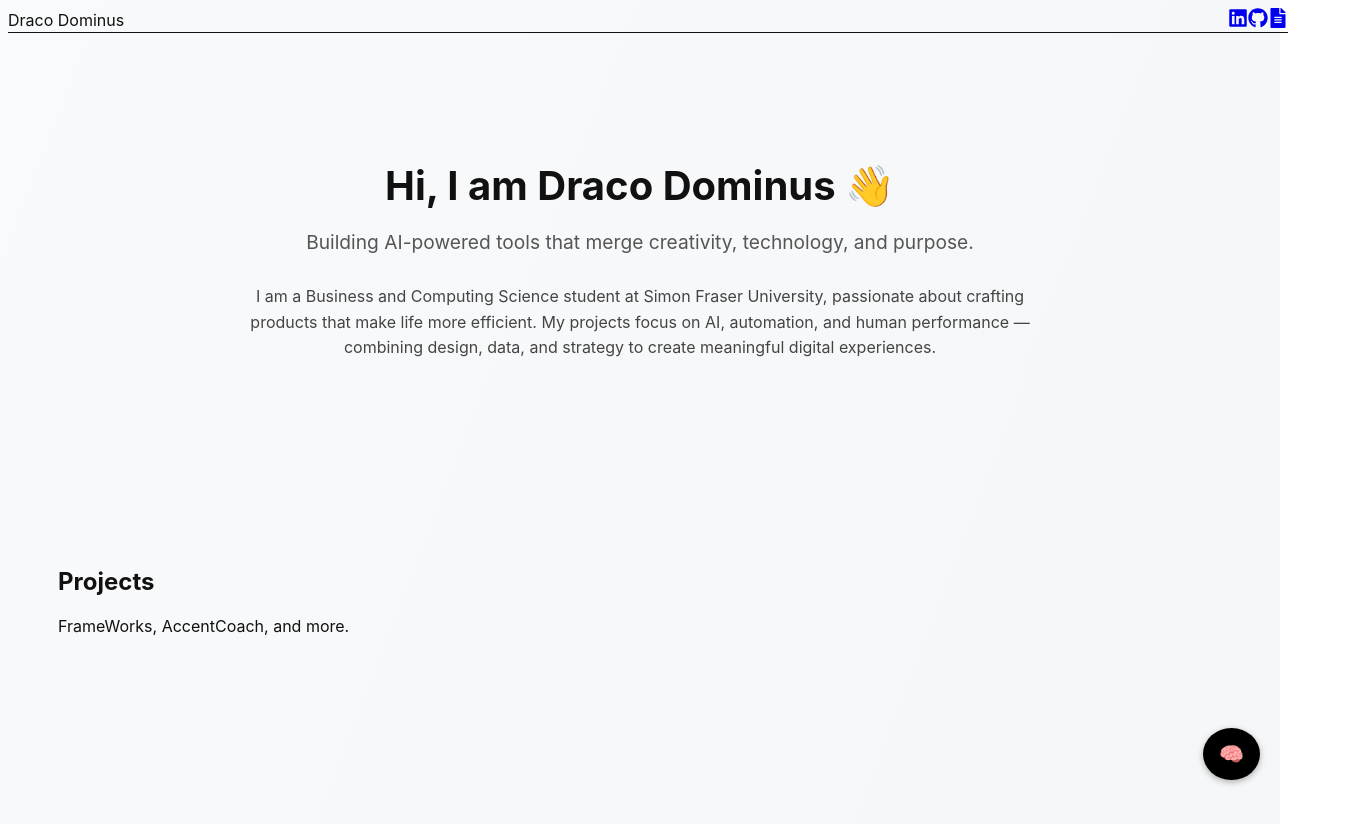
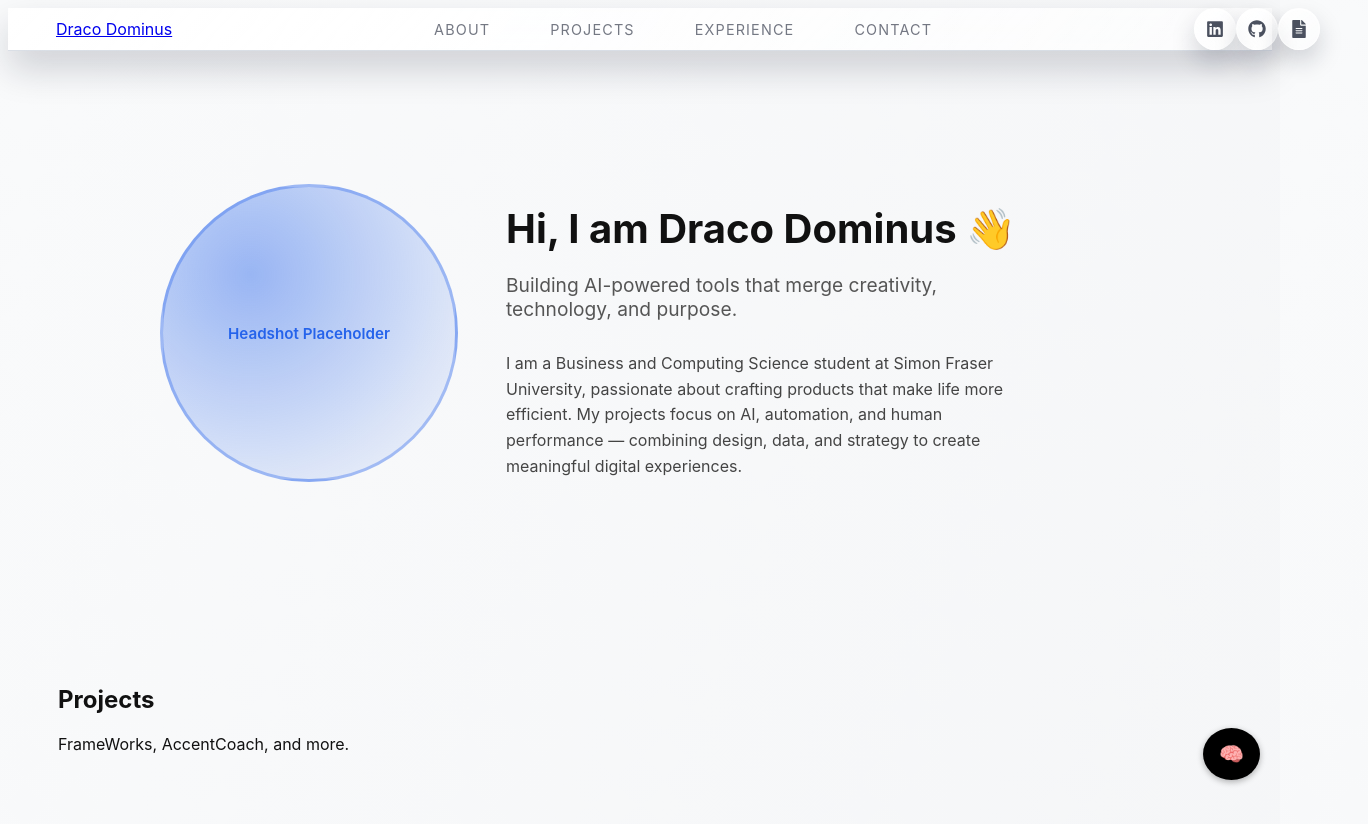
Before and after one commit to draco-dominus/draco-website, a Next.js app: page / in a window 1280 px wide. Shown: the top 824 px of the page, 1368 px wide, since content can reach past the window. Built offline with nearby package versions, Linux system fonts and the light colour scheme.

Commit message:
UI Improvements

```diff
--- a/app/components/About.tsx
+++ b/app/components/About.tsx
@@ -4,9 +4,55 @@ export default function About() {
       id="about"
       style={{
         padding: "120px 20px",
+        maxWidth: "960px",
+        margin: "0 auto",
+      }}
+    >
+      <div
+        style={{
+          display: "flex",
+          flexWrap: "wrap",
+          flexDirection: "row",
+          gap: "48px",
+          alignItems: "center",
+          justifyContent: "flex-start",
+        }}
+      >
+        <div
+          style={{
+            flex: "0 0 260px",
+            display: "flex",
+            justifyContent: "center",
+          }}
+        >
+          <div
+            style={{
+              width: "260px",
+              height: "260px",
+              borderRadius: "50%",
+              border: "3px solid rgba(37, 99, 235, 0.35)",
+              background:
+                "radial-gradient(circle at 30% 30%, rgba(37, 99, 235, 0.45), rgba(37, 99, 235, 0))",
+              display: "flex",
+              alignItems: "center",
+              justifyContent: "center",
+              color: "#2563eb",
+              fontSize: "0.95rem",
+              fontWeight: 600,
               textAlign: "center",
-        maxWidth: "800px",
-        margin: "0 auto",
+              padding: "16px",
+            }}
+            aria-hidden="true"
+          >
+            Headshot Placeholder
+          </div>
+        </div>
+
+        <div
+          style={{
+            flex: "1 1 320px",
+            textAlign: "left",
+            maxWidth: "520px",
           }}
         >
           <h1 style={{ fontSize: "2.5rem", marginBottom: "20px" }}>
@@ -14,16 +60,19 @@ export default function About() {
           </h1>
 
           <p style={{ fontSize: "1.2rem", marginBottom: "30px", color: "#555" }}>
-        Building AI-powered tools that merge creativity, technology, and purpose.
+            Building AI-powered tools that merge creativity, technology, and
+            purpose.
           </p>
 
           <p style={{ lineHeight: "1.6", color: "#444" }}>
             I am a Business and Computing Science student at Simon Fraser
             University, passionate about crafting products that make life more
-        efficient. My projects focus on AI, automation, and human performance —
-        combining design, data, and strategy to create meaningful digital
+            efficient. My projects focus on AI, automation, and human performance
+            — combining design, data, and strategy to create meaningful digital
             experiences.
           </p>
+        </div>
+      </div>
     </section>
   );
 }
--- a/app/components/Navbar.tsx
+++ b/app/components/Navbar.tsx
@@ -1,60 +1,69 @@
 "use client";
 
+import { Link as ScrollLink } from "react-scroll";
 import { FaLinkedin, FaGithub, FaFileAlt } from "react-icons/fa";
 
+const links = [
+  { id: "about", label: "About" },
+  { id: "projects", label: "Projects" },
+  { id: "experience", label: "Experience" },
+  { id: "contact", label: "Contact" },
+];
+
 export default function Navbar() {
-  const links = ["About", "Projects", "Experience", "Contact"];
+  return (
+    <nav className="glass-nav fixed inset-x-0 top-0 z-50">
+      <div className="glass-nav-inner mx-auto flex w-full max-w-6xl flex-wrap items-center justify-between gap-6 px-[clamp(1rem,4vw,3rem)] py-4">
+        {/* Left: Logo / Name */}
+        <a href="#about" className="text-lg font-semibold tracking-tight text-slate-900">
+          Draco Dominus
+        </a>
 
-  return (
-    <nav className="fixed top-0 left-0 w-full z-50 backdrop-blur-xl bg-white/70 border-b border-gray-200/50 shadow-sm">
-      <div className="max-w-6xl mx-auto flex justify-between items-center px-8 py-4">
-
-        {/* Left: Name / Logo */}
-        <div className="text-lg font-semibold text-gray-800 tracking-tight hover:text-[#007aff] cursor-pointer transition-colors duration-300">
-          Draco Dominus
-        </div>
-
-        {/* Center: Nav Links */}
-        <div className="hidden md:flex gap-10 text-[15px] font-medium text-gray-600">
+        {/* Center: Navigation Links */}
+        <div className="flex flex-1 min-w-[260px] items-center justify-center gap-[clamp(0.85rem,2.2vw,1.75rem)]">
           {links.map((link) => (
-            <a
-              key={link}
-              href={`#${link.toLowerCase()}`}
-              className="hover:text-[#007aff] transition-colors duration-300"
+            <ScrollLink
+              key={link.id}
+              to={link.id}
+              smooth
+              duration={500}
+              offset={-40}
+              spy
+              className="glass-nav-link"
+              activeClass="glass-nav-link-active"
             >
-              {link}
-            </a>
+              {link.label}
+            </ScrollLink>
           ))}
         </div>
 
-        {/* Right: Social Icons */}
-        <div className="flex items-center gap-6 text-xl text-gray-600">
+        {/* Right: Social / Resume Icons */}
+        <div className="flex shrink-0 items-center gap-3 text-slate-700">
           <a
-            href="https://www.linkedin.com/in/draco-dominus/"
+            href="https://linkedin.com/in/draco-dominus"
             target="_blank"
             rel="noopener noreferrer"
-            className="hover:text-[#007aff] transition-transform hover:scale-110"
+            className="glass-icon-button"
           >
-            <FaLinkedin size={20} />
+            <FaLinkedin size={18} />
           </a>
           <a
             href="https://github.com/dracodominus"
             target="_blank"
             rel="noopener noreferrer"
-            className="hover:text-[#007aff] transition-transform hover:scale-110"
+            className="glass-icon-button"
           >
-            <FaGithub size={20} />
+            <FaGithub size={18} />
           </a>
           <a
             href="/Draco_Dominus_Resume.pdf"
             target="_blank"
             rel="noopener noreferrer"
-            className="hover:text-[#007aff] transition-transform hover:scale-110"
+            className="glass-icon-button"
           >
-            <FaFileAlt size={20} />
+            <FaFileAlt size={18} />
           </a>
         </div>
-
       </div>
     </nav>
   );
--- a/app/globals.css
+++ b/app/globals.css
@@ -31,3 +31,105 @@ body {
 nav {
   transition: all 0.3s ease;
 }
+
+.glass-nav {
+  position: relative;
+  width: 100%;
+  background: linear-gradient(135deg, rgba(255, 255, 255, 0.92), rgba(255, 255, 255, 0.58));
+  border-bottom: 1px solid rgba(148, 163, 184, 0.35);
+  box-shadow: 0 18px 36px rgba(15, 23, 42, 0.18);
+  backdrop-filter: blur(28px);
+  -webkit-backdrop-filter: blur(28px);
+}
+
+.glass-nav::before {
+  content: "";
+  position: absolute;
+  inset: 0;
+  background: linear-gradient(120deg, rgba(255, 255, 255, 0.85), rgba(255, 255, 255, 0.1));
+  opacity: 0.75;
+  pointer-events: none;
+}
+
+.glass-nav-inner {
+  position: relative;
+  z-index: 1;
+}
+
+.glass-nav-link {
+  position: relative;
+  padding: 0.5rem 1rem;
+  font-size: 0.9rem;
+  letter-spacing: 0.08em;
+  text-transform: uppercase;
+  color: rgba(15, 23, 42, 0.58);
+  transition: color 0.3s ease, transform 0.3s ease;
+}
+
+.glass-nav-link::after {
+  content: "";
+  position: absolute;
+  left: 50%;
+  bottom: 0.2rem;
+  width: 60%;
+  height: 2px;
+  background: linear-gradient(90deg, rgba(37, 99, 235, 0.1), rgba(37, 99, 235, 0.6), rgba(37, 99, 235, 0.1));
+  transform: translateX(-50%) scaleX(0);
+  transform-origin: center;
+  opacity: 0;
+  transition: transform 0.35s ease, opacity 0.35s ease;
+}
+
+.glass-nav-link:hover {
+  color: rgba(15, 23, 42, 0.9);
+}
+
+.glass-nav-link:hover::after {
+  opacity: 1;
+  transform: translateX(-50%) scaleX(1);
+}
+
+.glass-nav-link-active {
+  color: rgba(15, 23, 42, 0.95);
+}
+
+.glass-nav-link-active::after {
+  opacity: 1;
+  transform: translateX(-50%) scaleX(1);
+}
+
+.glass-icon-button {
+  display: inline-flex;
+  align-items: center;
+  justify-content: center;
+  width: 40px;
+  height: 40px;
+  border-radius: 9999px;
+  background: linear-gradient(145deg, rgba(255, 255, 255, 0.85), rgba(255, 255, 255, 0.4));
+  border: 1px solid rgba(255, 255, 255, 0.6);
+  box-shadow:
+    0 12px 24px rgba(15, 23, 42, 0.18),
+    inset 0 1px 0 rgba(255, 255, 255, 0.65);
+  color: rgba(15, 23, 42, 0.75);
+  transition: transform 0.35s ease, box-shadow 0.35s ease, color 0.35s ease;
+}
+
+.glass-icon-button:hover {
+  color: rgba(15, 23, 42, 0.95);
+  transform: translateY(-1px);
+  box-shadow:
+    0 18px 32px rgba(15, 23, 42, 0.22),
+    inset 0 1px 0 rgba(255, 255, 255, 0.75);
+}
+
+@media (max-width: 768px) {
+  .glass-nav-inner {
+    justify-content: center;
+    gap: 1.25rem;
+  }
+
+  .glass-nav-link {
+    padding-inline: 0.75rem;
+    letter-spacing: 0.05em;
+  }
+}
```
Lines whose indentation alone changed are shown as unchanged.
